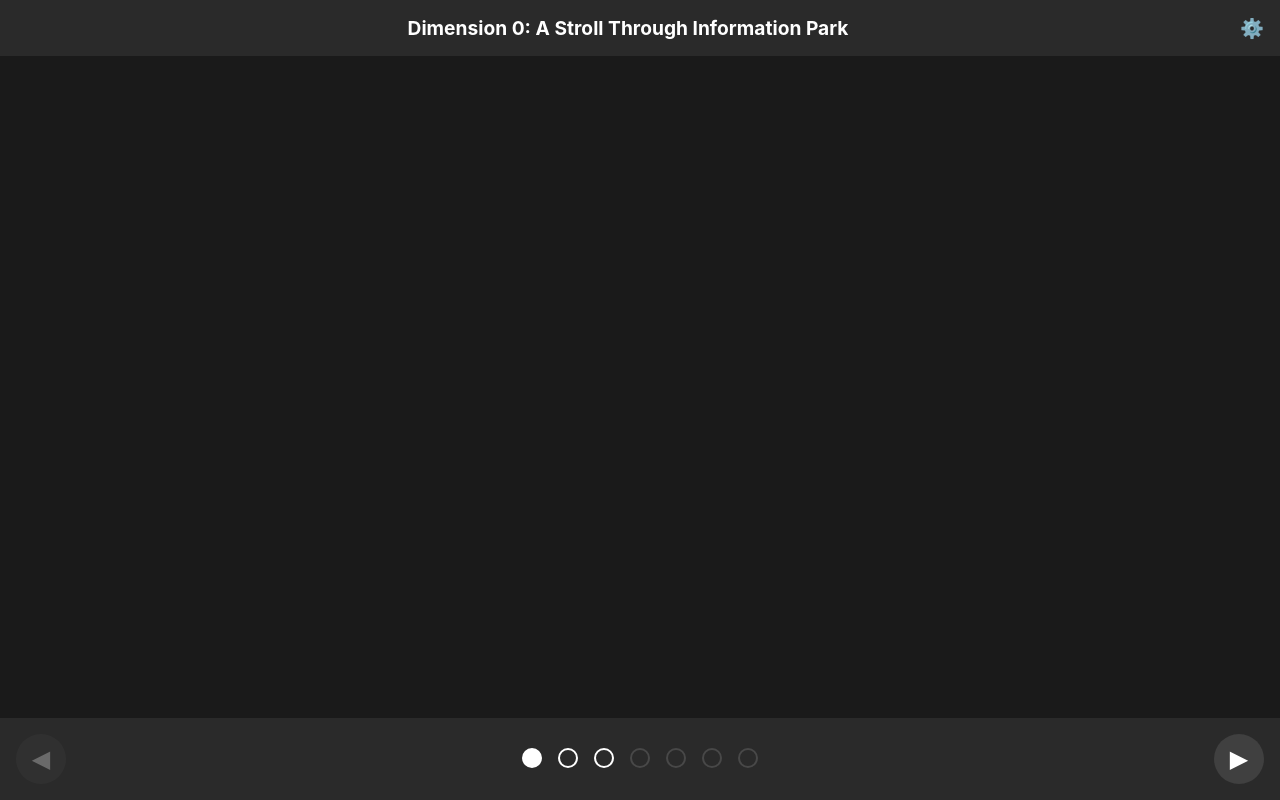
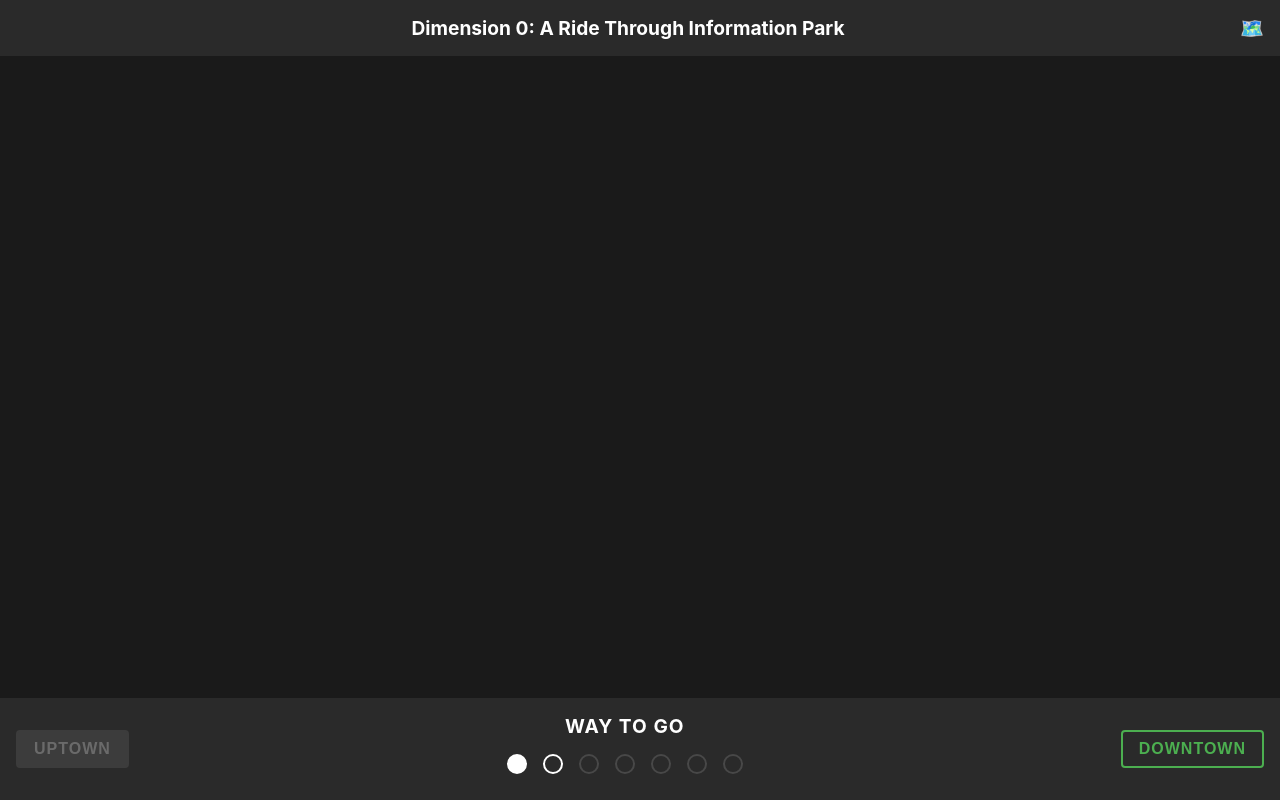
Before and after one commit to jakelettuce/infostrollmvp, a React (Vite) app: page / in a window 1280 px wide. Built offline with nearby package versions, Linux system fonts and the light colour scheme.

Commit message:
changed buttons

```diff
--- a/src/components/FrameShell.module.css
+++ b/src/components/FrameShell.module.css
@@ -16,22 +16,35 @@
 }
 
 .navButton {
-  width: 50px;
-  height: 50px;
-  border-radius: 50%;
-  background: rgba(255, 255, 255, 0.1);
-  border: none;
-  color: #ffffff;
-  font-size: 1.5rem;
+  width: auto;
+  height: auto;
+  padding: 0.5rem 1rem;
+  border-radius: 4px;
+  background: transparent;
+  border: 2px solid #4CAF50;
+  color: #4CAF50;
+  font-size: 1rem;
+  font-weight: bold;
   cursor: pointer;
   opacity: 1;
-  transition: opacity 0.3s ease;
+  transition: all 0.3s ease;
   z-index: 2;
+  text-transform: uppercase;
+  letter-spacing: 1px;
+  min-width: 100px;
 }
 
 .navButton:disabled {
   opacity: 0.3;
   cursor: not-allowed;
+  background: #666;
+  border-color: #666;
+  color: #ffffff;
+}
+
+.navButton:hover:not(:disabled) {
+  background: #4CAF50;
+  color: #ffffff;
 }
 
 .navButton[style*='left'] {
@@ -71,12 +84,35 @@
   overflow: hidden;
 }
 
+.webviewContainer {
+  position: relative;
+  width: 100%;
+  height: 100%;
+}
+
 .footer {
   padding: 1rem;
   background: #2a2a2a;
   display: flex;
   align-items: center;
   justify-content: space-between;
+  gap: 1rem;
+}
+
+.siteInfo {
+  display: flex;
+  flex-direction: column;
+  align-items: center;
+  gap: 0.5rem;
+  flex: 1;
+}
+
+.currentSite {
+  font-size: 1.2rem;
+  font-weight: bold;
+  color: #ffffff;
+  text-transform: uppercase;
+  letter-spacing: 1px;
 }
 
 .timeline {
--- a/src/components/FrameShell.tsx
+++ b/src/components/FrameShell.tsx
@@ -3,6 +3,7 @@ import styles from './FrameShell.module.css';
 import { sites, SiteConfig } from '../config/sites';
 import { Timeline } from './Timeline';
 import { TransitionOverlay } from './TransitionOverlay';
+import { TOCModal } from './TOCModal';
 
 declare global {
   namespace Electron {
@@ -16,6 +17,7 @@ export const FrameShell: React.FC = () => {
   const [siteList, setSiteList] = useState<SiteConfig[]>(sites);
   const [visitedSites, setVisitedSites] = useState<Set<number>>(new Set([0]));
   const [isTransitioning, setIsTransitioning] = useState(false);
+  const [isTOCVisible, setIsTOCVisible] = useState(false);
   const nextIndexRef = useRef<() => void>();
 
   useEffect(() => {
@@ -83,10 +85,11 @@ export const FrameShell: React.FC = () => {
   return (
     <div className={styles.frameContainer}>
       <header className={styles.header}>
-        <div className={styles.brand}>Dimension 0: A Stroll Through Information Park</div>
-        <button className={styles.settingsButton}>⚙️</button>
+        <div className={styles.brand}>Dimension 0: A Ride Through Information Park</div>
+        <button className={styles.settingsButton} onClick={() => setIsTOCVisible(true)}>🗺️</button>
       </header>
       <main className={styles.mainContent}>
+        <div className={styles.webviewContainer}>
           <TransitionOverlay
             active={isTransitioning}
             onAnimationEnd={() => {
@@ -101,6 +104,7 @@ export const FrameShell: React.FC = () => {
             partition="persist:infoStroll"
             webpreferences="nodeIntegration=false, contextIsolation=true"
           />
+        </div>
       </main>
       <footer className={styles.footer}>
         <button
@@ -108,22 +112,32 @@ export const FrameShell: React.FC = () => {
           onClick={handleBack}
           disabled={currentIndex === 0}
         >
-          ◀
+          Uptown
         </button>
+        <div className={styles.siteInfo}>
+          <div className={styles.currentSite}>{siteList[currentIndex].name}</div>
           <Timeline
             sites={siteList}
             currentIndex={currentIndex}
             visitedSites={visitedSites}
             onSelect={(i) => navigateTo(i)}
           />
+        </div>
         <button
           className={styles.navButton}
           onClick={handleNext}
           disabled={currentIndex === siteList.length - 1 || !siteList[currentIndex + 1]?.unlocked}
         >
-          ▶
+          Downtown
         </button>
       </footer>
+      <TOCModal
+        sites={siteList}
+        currentIndex={currentIndex}
+        visible={isTOCVisible}
+        onClose={() => setIsTOCVisible(false)}
+        onSelect={(i) => navigateTo(i)}
+      />
     </div>
   );
 };
--- /dev/null
+++ b/src/components/TOCModal.module.css
@@ -0,0 +1,67 @@
+.overlay {
+  position: fixed;
+  top: 0;
+  left: 0;
+  right: 0;
+  bottom: 0;
+  background-color: rgba(0, 0, 0, 0.7);
+  display: flex;
+  justify-content: center;
+  align-items: center;
+  z-index: 1000;
+}
+
+.modal {
+  background-color: #1a1a1a;
+  border-radius: 8px;
+  padding: 2rem;
+  position: relative;
+  width: 90%;
+  max-width: 400px;
+  max-height: 80vh;
+  overflow-y: auto;
+}
+
+.closeButton {
+  position: absolute;
+  top: 1rem;
+  right: 1rem;
+  background: none;
+  border: none;
+  color: #fff;
+  font-size: 1.5rem;
+  cursor: pointer;
+  padding: 0.5rem;
+  line-height: 1;
+}
+
+.closeButton:hover {
+  opacity: 0.8;
+}
+
+.siteList {
+  list-style: none;
+  padding: 0;
+  margin: 0;
+}
+
+.siteItem {
+  padding: 0.75rem 1rem;
+  color: #fff;
+  cursor: pointer;
+  border-radius: 4px;
+  transition: background-color 0.2s;
+}
+
+.siteItem:hover:not(.locked) {
+  background-color: rgba(255, 255, 255, 0.1);
+}
+
+.siteItem.current {
+  background-color: rgba(255, 255, 255, 0.2);
+}
+
+.siteItem.locked {
+  color: #666;
+  cursor: not-allowed;
+}
--- /dev/null
+++ b/src/components/TOCModal.tsx
@@ -0,0 +1,48 @@
+import { SiteConfig } from '../config/sites';
+import styles from './TOCModal.module.css';
+
+interface TOCModalProps {
+  sites: SiteConfig[];
+  currentIndex: number;
+  visible: boolean;
+  onClose: () => void;
+  onSelect: (idx: number) => void;
+}
+
+export const TOCModal: React.FC<TOCModalProps> = ({
+  sites,
+  currentIndex,
+  visible,
+  onClose,
+  onSelect,
+}) => {
+  if (!visible) return null;
+
+  return (
+    <div className={styles.overlay} onClick={onClose}>
+      <div className={styles.modal} onClick={(e) => e.stopPropagation()}>
+        <button className={styles.closeButton} onClick={onClose}>
+          ×
+        </button>
+        <ul className={styles.siteList}>
+          {sites.map((site, idx) => (
+            <li
+              key={site.url}
+              className={`${styles.siteItem} ${
+                idx === currentIndex ? styles.current : ''
+              } ${!site.unlocked ? styles.locked : ''}`}
+              onClick={() => {
+                if (site.unlocked) {
+                  onSelect(idx);
+                  onClose();
+                }
+              }}
+            >
+              {site.name}
+            </li>
+          ))}
+        </ul>
+      </div>
+    </div>
+  );
+};
--- a/src/components/TransitionOverlay.module.css
+++ b/src/components/TransitionOverlay.module.css
@@ -1,5 +1,5 @@
 .fadeOverlay {
-  position: fixed;
+  position: absolute;
   top: 0;
   left: 0;
   width: 100%;
--- a/src/config/sites.ts
+++ b/src/config/sites.ts
@@ -5,9 +5,9 @@ export interface SiteConfig {
 }
 
 export const sites: SiteConfig[] = [
-  { name: 'Way to Go', url: 'http://a-way-to-go.com/', unlocked: false },
+  { name: 'Way to Go', url: 'http://a-way-to-go.com/', unlocked: true },
   { name: 'Lettuce Labs', url: 'https://www.jakeladdis.com/', unlocked: false },
-  { name: 'Patatap', url: 'https://patatap.com/', unlocked: true },
+  { name: 'Patatap', url: 'https://patatap.com/', unlocked: false },
   { name: 'Stimulation Clicker', url: 'https://neal.fun/stimulation-clicker', unlocked: false },
   { name: 'Superbad', url: 'https://www.superbad.com/', unlocked: false },
   { name: 'WNDR', url: 'https://www.sandrinewij.be/WNDR/', unlocked: false },
```
Lines whose indentation alone changed are shown as unchanged.
